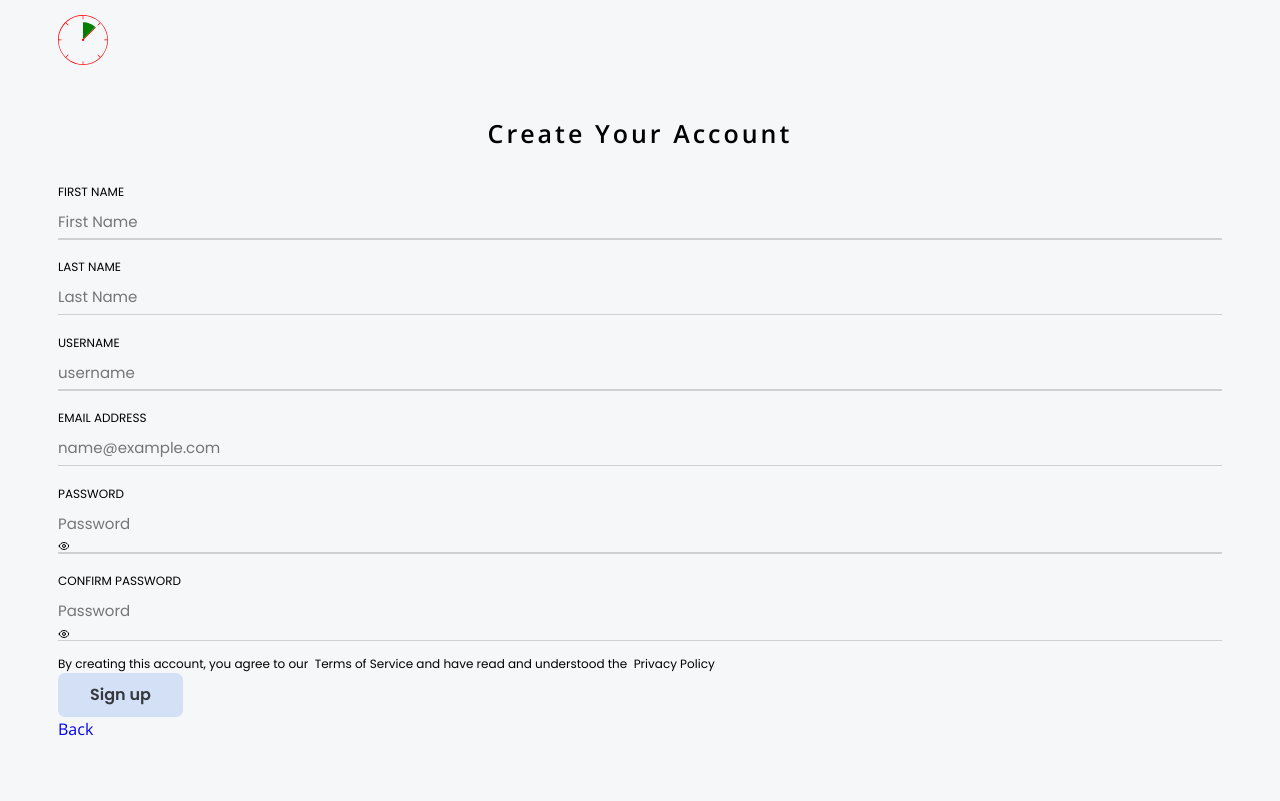
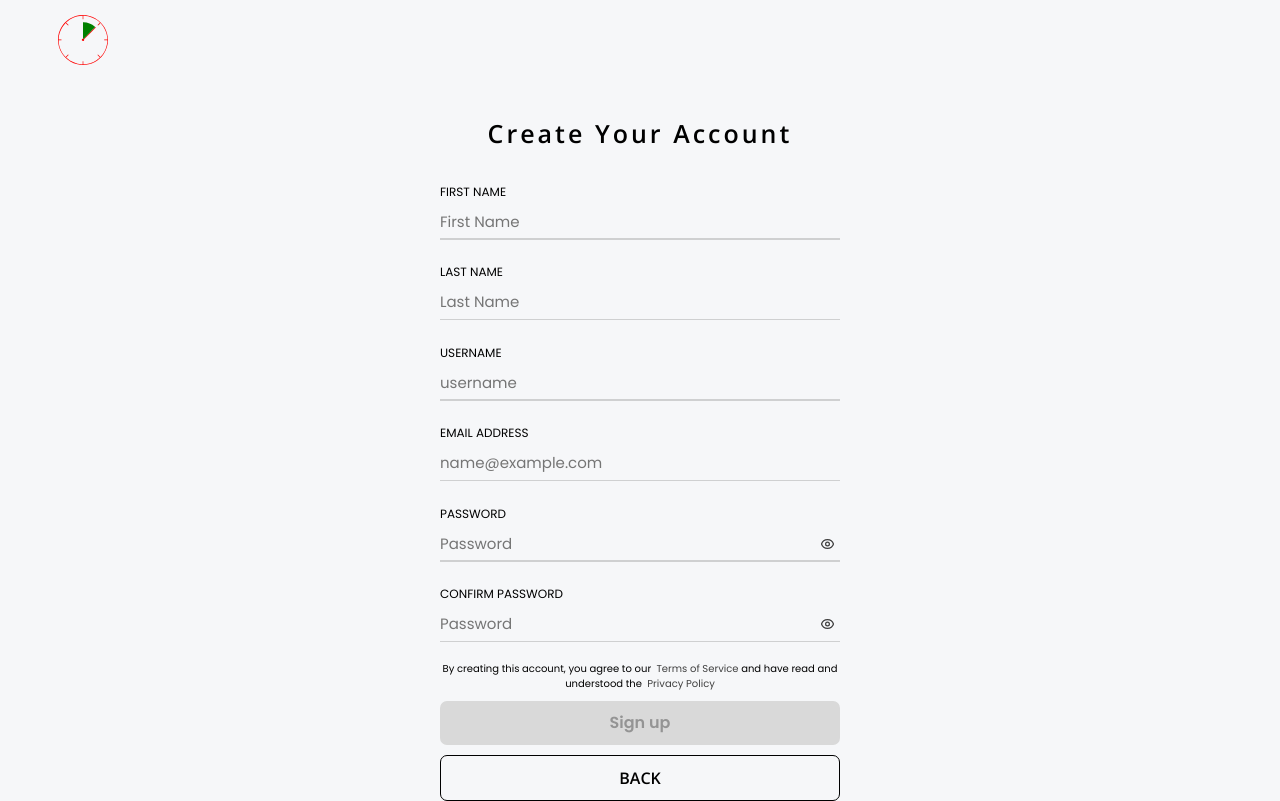
Before and after one commit to BinLama/pomodoro, a React (Vite) app in the folder frontend/: page /signup in a window 1280 px wide. Built offline with nearby package versions, Linux system fonts and the light colour scheme; no server answers.

Commit message:
Add css for login and signup page

```diff
--- a/frontend/src/components/login/Login.jsx
+++ b/frontend/src/components/login/Login.jsx
@@ -54,7 +54,7 @@ const Login = () => {
           </Link>
         </div>
         <button type="submit" className="btn login__btn" disabled={isLoading}>
-          LOGIN
+          login
         </button>
       </form>
       {error && <div className="error">{error}</div>}
--- a/frontend/src/components/signup/SignUp.jsx
+++ b/frontend/src/components/signup/SignUp.jsx
@@ -110,7 +110,7 @@ const SignUp = () => {
           </p>
         </div>
 
-        <button type="submit" className="btn signup__form--button">
+        <button type="submit" className="btn signuppage__btn">
           Sign up
         </button>
       </form>
--- a/frontend/src/components/utils/Logo.jsx
+++ b/frontend/src/components/utils/Logo.jsx
@@ -1,6 +1,13 @@
 import React from "react";
+import { useNavigate } from "react-router-dom";
 
 const Logo = () => {
+  const navigate = useNavigate();
+
+  const goToHome = () => {
+    navigate("/");
+  };
+
   return (
     <svg
       className="logo"
@@ -11,6 +18,7 @@ const Logo = () => {
       width="400"
       height="400"
       viewBox="0, 0, 400,400"
+      onClick={goToHome}
     >
       <g id="svgg">
         <path
--- a/frontend/src/pages/SignUpPage.jsx
+++ b/frontend/src/pages/SignUpPage.jsx
@@ -12,10 +12,16 @@ const SignUpPage = () => {
 
   return (
     <div className="signuppage">
-      <Logo />
-      <h2>Create Your Account</h2>
-      <SignUp />
-      <Link to="/">Back</Link>
+      <div className="signuppage__container">
+        <Logo />
+        <div className="signuppage__container--div">
+          <h2>Create Your Account</h2>
+          <SignUp />
+          <Link className="btn" to="/">
+            Back
+          </Link>
+        </div>
+      </div>
     </div>
   );
 };
--- a/frontend/src/scss/global/_loginPage.scss
+++ b/frontend/src/scss/global/_loginPage.scss
@@ -39,7 +39,8 @@
 }
 
 /* login start*/
-.login {
+.login,
+.signup {
   font-size: u.rem(12);
 
   @include u.userPasswordInputEye;
@@ -59,13 +60,15 @@
 
   &__btn {
     margin-top: u.rem(25);
+    width: 100%;
+    text-transform: uppercase;
 
-    width: 100%;
-    background-color: hsla(var(--primary), 50%);
+    background-color: hsla(var(--primary), 70%);
     color: hsl(var(--white));
 
+
     &:hover {
-      background-color: hsla(var(--primary), 75%);
+      background-color: hsla(var(--primary), 85%);
       color: hsl(var(--white))
     }
 
@@ -178,7 +181,8 @@
   &__google {
     margin-bottom: u.rem(20);
     background-color: hsl(var(--bg));
-    border: 1px solid hsl(var(--blk));
+    border: 1px solid hsla(var(--blk), 70%);
+    color: hsla(var(--blk), 70%);
 
     p {
       margin-left: u.rem(10);
@@ -189,26 +193,30 @@
     }
 
     &:hover {
-      background-color: hsla(var(--light-grey), 60%);
-      color: hsla(var(--blk), 80%);
+      background-color: hsla(var(--light-grey), 30%);
+      border: 1px solid hsla(var(--blk), 85%);
+      color: hsla(var(--blk), 85%);
+
     }
 
     &:active {
-      background-color: hsla(var(--light-grey), 80%);
+      background-color: hsl(var(--bg));
+      border: 1px solid hsla(var(--blk), 50%);
+      color: hsla(var(--blk), 50%);
     }
   }
 
   &__guest {
-    background-color: hsla(var(--red), 60%);
+    background-color: hsla(var(--red), 70%);
     color: hsl(var(--white));
 
     &:hover {
-      background-color: hsla(var(--red), 70%);
+      background-color: hsla(var(--red), 85%);
       color: hsl(var(--white));
     }
 
     &:active {
-      background-color: hsla(var(--red), 60%);
+      background-color: hsla(var(--red), 50%);
     }
   }
 }
--- a/frontend/src/scss/global/_main.scss
+++ b/frontend/src/scss/global/_main.scss
@@ -25,6 +25,7 @@ body {
   }
 }
 
+/* default styles for button start*/
 .btn {
   display: inline-block;
   border: none;
@@ -47,6 +48,8 @@ body {
     background-color: rgba(178, 202, 241, 0.8);
   }
 }
+
+/* default styles for button end */
 
 .underline {
   height: 2px;
@@ -99,6 +102,7 @@ body {
   height: u.rem(50);
   width: u.rem(50);
   background: hsl(var(--bg));
+  cursor: pointer;
 }
 
 /* input underline*/
--- a/frontend/src/scss/global/_signupPage.scss
+++ b/frontend/src/scss/global/_signupPage.scss
@@ -2,7 +2,6 @@
 
 .signuppage {
   margin-inline: u.rem(18);
-  padding-top: u.rem(15);
 
   h2 {
     margin-top: u.rem(50);
@@ -11,21 +10,75 @@
     font-weight: 600;
     letter-spacing: u.rem(3);
   }
-}
 
-.signup {
-  font-size: u.rem(12);
-
-  &__form {
-    margin-top: u.rem(25);
-    font-family: var(--ff-s);
+  &__container {
+    // max-width: u.rem(400);
+    margin-inline: auto;
+    padding-top: u.rem(15);
 
     &--div {
-      display: flex;
-      flex-direction: column;
-      padding-bottom: u.rem(15);
+      margin-inline: auto;
 
-      @include u.userInput;
+      display: grid;
+      max-width: u.rem(400);
+
+      a {
+        margin-top: u.rem(10);
+        text-transform: uppercase;
+        text-align: center;
+        font-weight: 600;
+
+        color: hsl(var(--blk));
+        background-color: hsl(var(--bg));
+        border: 1px solid hsl(var(--blk));
+
+        &:hover {
+          background-color: hsla(var(--light-grey), 30%);
+          color: hsla(var(--blk), 80%);
+        }
+
+        &:active {
+          background-color: hsla(var(--light-grey), 60%);
+        }
+      }
+    }
+  }
+
+  &__btn {
+    width: 100%;
+    margin-top: u.rem(10);
+
+    background-color: hsl(var(--light-grey));
+    color: hsl(var(--grey));
+
+    &.active {
+      background-color: hsla(var(--primary), 50%);
+      color: hsl(var(--white));
+
+
+      &:hover {
+        background-color: hsla(var(--primary), 75%);
+        color: hsl(var(--white))
+      }
+
+      &:active {
+        background-color: hsla(var(--primary), 50%);
+      }
     }
   }
 }
+
+
+.termsAndService {
+  font-size: u.rem(10);
+  text-align: center;
+
+  span {
+    color: hsl(var(--dark-grey));
+    cursor: pointer;
+
+    &:hover {
+      text-decoration: underline;
+    }
+  }
+}
```
